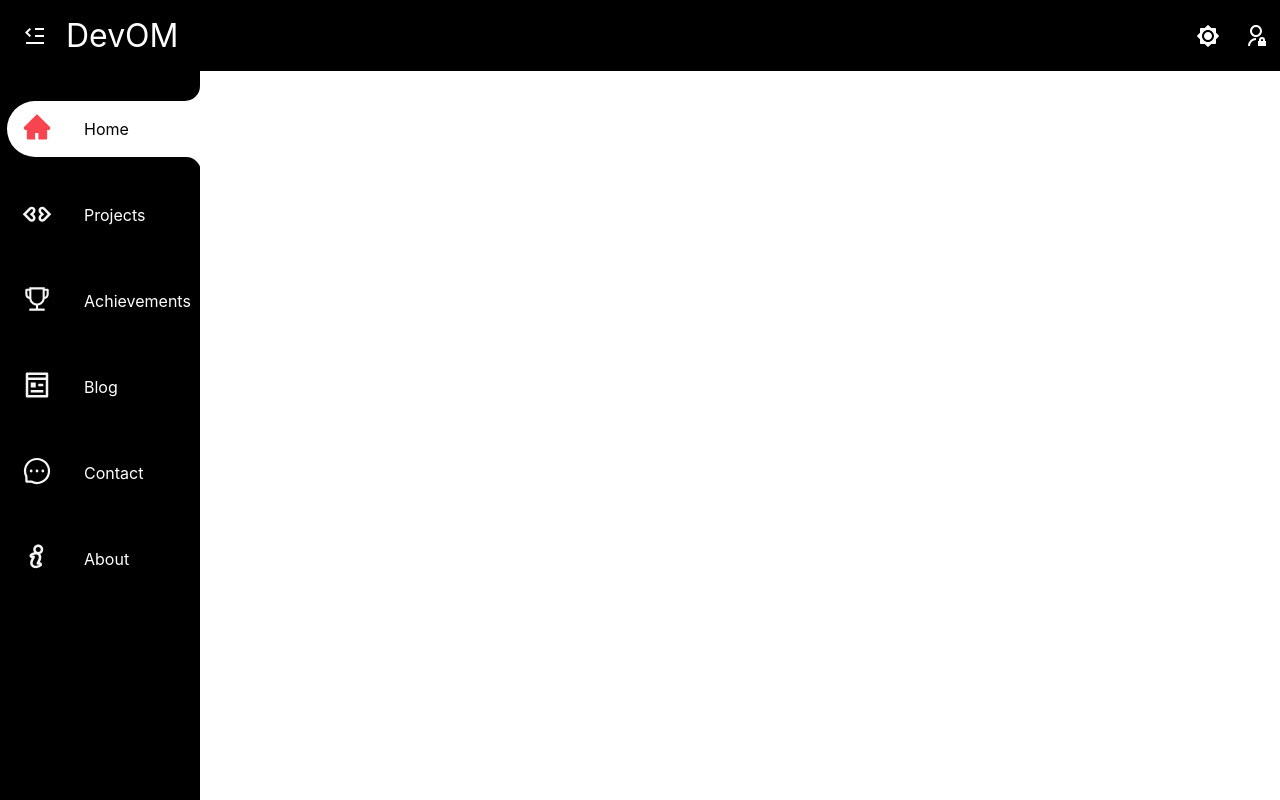
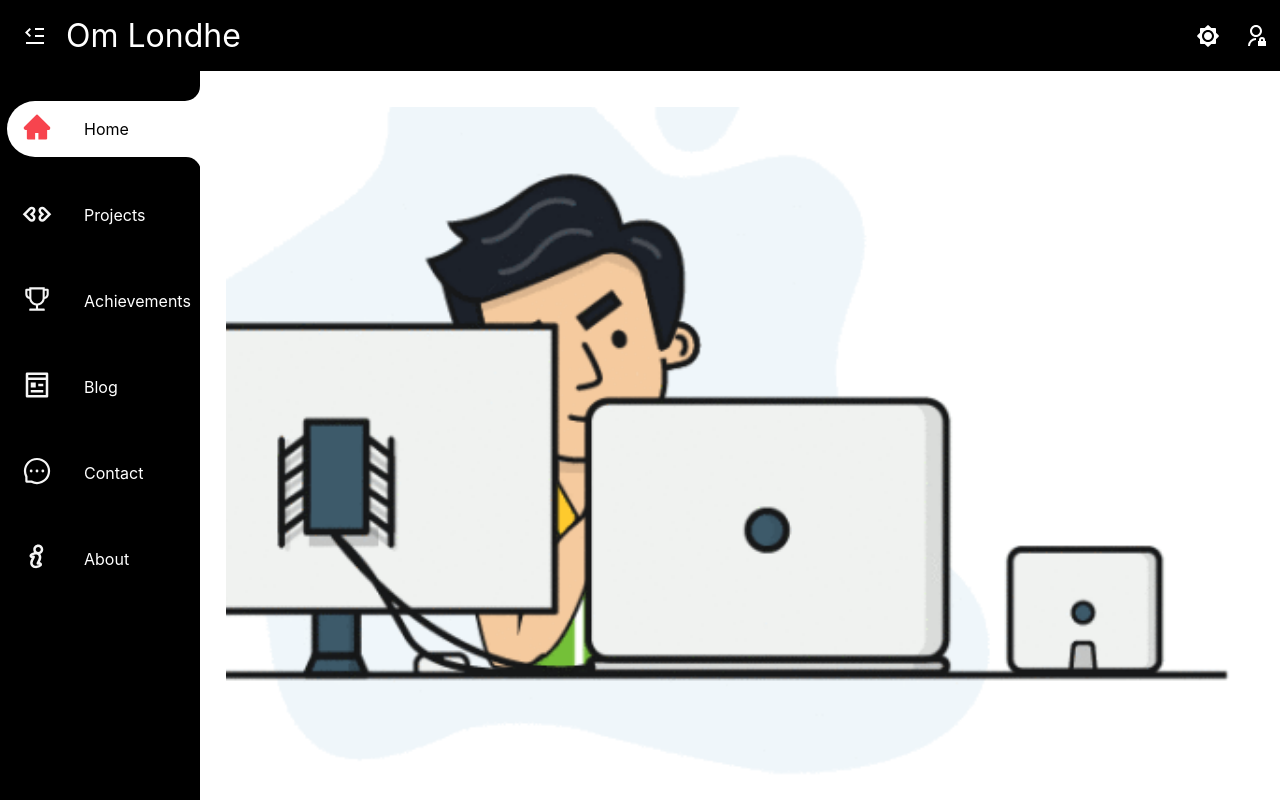
Before and after one commit to DevOM3/portfolio, a Next.js app: page / in a window 1280 px wide. Built offline with nearby package versions, Linux system fonts and the light colour scheme.

Commit message:
While creating homepage

```diff
--- a/components/commons/AppBar.tsx
+++ b/components/commons/AppBar.tsx
@@ -47,7 +47,7 @@ const AppBar = ({ open, setOpen }: AppBarProps) => {
         <IconButton style={{ color: "white" }} onClick={() => setOpen(!open)}>
           {open ? <RiMenuFoldLine /> : <RiMenuUnfoldLine />}
         </IconButton>
-        <p className={appBarStyles.logo}>DevOM</p>
+        <p className={appBarStyles.logo}>Om Londhe</p>
       </section>
       <section className={appBarStyles.right}>
         <IconButton style={{ color: "white" }} onClick={changeMode}>
--- a/components/commons/Layout.tsx
+++ b/components/commons/Layout.tsx
@@ -1,3 +1,4 @@
+import Head from "next/head";
 import { useRouter } from "next/dist/client/router";
 import React, { useEffect, useState } from "react";
 import { actionTypes } from "../../context/reducer";
@@ -67,6 +68,25 @@ const Layout = ({ children }: any) => {
 
   return (
     <div className={layoutStyles.layout}>
+      <Head>
+        <title>
+          Om Londhe |{" "}
+          {router.pathname === "/"
+            ? "Home"
+            : router.pathname === "/projects"
+            ? "Projects"
+            : router.pathname === "/achievements"
+            ? "Achievements"
+            : router.pathname === "/blog"
+            ? "Blog"
+            : router.pathname === "/contact"
+            ? "Contact"
+            : router.pathname === "/about"
+            ? "About"
+            : "Somewhere"}
+        </title>
+        <link rel="icon" href="/favicon.ico" />
+      </Head>
       {router.pathname !== "/admin" &&
         router.pathname !== "/admin/projects" &&
         router.pathname !== "/admin/achievements" &&
@@ -89,14 +109,7 @@ const Layout = ({ children }: any) => {
         <div
           className={layoutStyles.main}
           style={{
-            border:
-              router.pathname !== "/admin" &&
-              router.pathname !== "/admin/projects" &&
-              router.pathname !== "/admin/achievements" &&
-              router.pathname !== "/admin/blog" &&
-              router.pathname !== "/admin/contact"
-                ? "4px solid white"
-                : "none",
+            border: router.pathname.includes("/admin") ? "none" : undefined,
           }}
         >
           {children}
--- a/package.json
+++ b/package.json
@@ -21,6 +21,7 @@
     "react-intersection-observer": "^8.32.0"
   },
   "devDependencies": {
+    "@types/gsap": "^3.0.0",
     "@types/react": "17.0.14",
     "eslint": "7.30.0",
     "eslint-config-next": "11.0.1",
--- a/pages/about.tsx
+++ b/pages/about.tsx
@@ -165,6 +165,11 @@ const About = () => {
           </div>
         </motion.div>
       </div>
+      {mode === "dark" && (
+        <div
+          style={{ background: "linear-gradient(black, #111)", height: 51 }}
+        ></div>
+      )}
       <main id="main">
         <motion.p
           className={aboutStyles.aboutText}
--- a/pages/index.tsx
+++ b/pages/index.tsx
@@ -1,14 +1,86 @@
-import Head from "next/head";
+import { useEffect } from "react";
+import { useStateValue } from "../context/StateProvider";
 import styles from "../styles/pages/Home.module.css";
 
 export default function Home() {
+  const [{ mode }] = useStateValue();
+
   return (
-    <div className={styles.container}>
-      <Head>
-        <title>DevOM</title>
-        <link rel="icon" href="/favicon.ico" />
-      </Head>
-      <div className={styles.parallax}></div>
+    <div
+      className={styles.container}
+      style={{
+        background: mode === "dark" ? "#111" : "#fff",
+      }}
+    >
+      <div
+        className={styles.hero}
+        style={{ color: mode === "dark" ? "#ddd" : "#222" }}
+      >
+        <div
+          className={styles.heroImage}
+          style={{ filter: mode === "dark" ? "grayscale(100%)" : "none" }}
+        ></div>
+        <p id="welcomeText" className={styles.welcomeText}>
+          <span
+            style={{
+              color: mode === "dark" ? "white" : "black",
+            }}
+          >
+            Hello,
+          </span>
+          <br />
+          <span
+            style={{
+              fontSize: 51,
+              color: mode === "dark" ? "white" : "black",
+            }}
+          >
+            Welcome
+          </span>{" "}
+          to the web application, I am
+          <span
+            style={{
+              color: mode === "dark" ? "white" : "black",
+            }}
+          >
+            &nbsp;Om Londhe
+          </span>
+          , a students who loves to{" "}
+          <span
+            style={{
+              fontSize: 51,
+              color: mode === "dark" ? "white" : "black",
+            }}
+          >
+            code
+          </span>{" "}
+          &amp; to{" "}
+          <span
+            style={{
+              fontSize: 51,
+              color: mode === "dark" ? "white" : "black",
+            }}
+          >
+            develop
+          </span>{" "}
+          something that makes me satisfied. Take a look at different sections
+          to know more about me 😉.
+          <br />
+          By the way,{" "}
+          <span
+            style={{
+              fontSize: 51,
+              color: mode === "dark" ? "white" : "black",
+            }}
+          >
+            nice to meet you!
+          </span>
+        </p>
+        <div
+          className={styles.heroImage}
+          // style={{ filter: mode === "dark" ? "grayscale(100%)" : "none" }}
+        ></div>
+      </div>
     </div>
   );
 }
--- a/services/animations/about.ts
+++ b/services/animations/about.ts
@@ -16,7 +16,7 @@ export const aboutParallaxTextAnimationVariants: Variants = {
 export const aboutParallaxTextLetterAnimationVariants: Variants = {
   initial: {
     opacity: 0,
-    y: 50,
+    y: 21,
   },
   animate: {
     opacity: 1,
--- a/styles/pages/Home.module.css
+++ b/styles/pages/Home.module.css
@@ -1,2 +1,47 @@
-/* .parallax { */
-/* } */
+@import url("https://fonts.googleapis.com/css2?family=Lato:wght@900&display=swap");
+
+.container {
+  margin: 0;
+  padding: 0;
+  padding-left: 11px;
+  padding-right: 11px;
+  height: calc(100% - 71px);
+  overflow: scroll;
+}
+
+.container::-webkit-scrollbar {
+  display: none;
+}
+
+.hero {
+  padding: 11px;
+}
+
+.welcomeText {
+  margin: 0;
+  padding: 0;
+  font-size: 44px;
+  font-family: "Franklin Gothic Medium", "Arial Narrow", Arial, sans-serif;
+  letter-spacing: 1.1px;
+}
+
+.welcomeText span {
+  font-size: 60px;
+  -webkit-text-stroke: 1px;
+  color: transparent;
+  font-weight: 51px !important;
+  font-family: "Lato", sans-serif;
+}
+
+.heroImage {
+  margin-top: 21px;
+  height: calc(100vh - 100px);
+  width: 100%;
+  background: url("../../public/images/home.gif");
+  background-repeat: no-repeat;
+  background-position: center;
+  background-size: contain;
+  background-color: white;
+  border-radius: 11px;
+  background-attachment: fixed;
+}
```
Also changed, not shown: public/images/home.gif (added), 1 other file (tests, documents, lock files or other folders).
